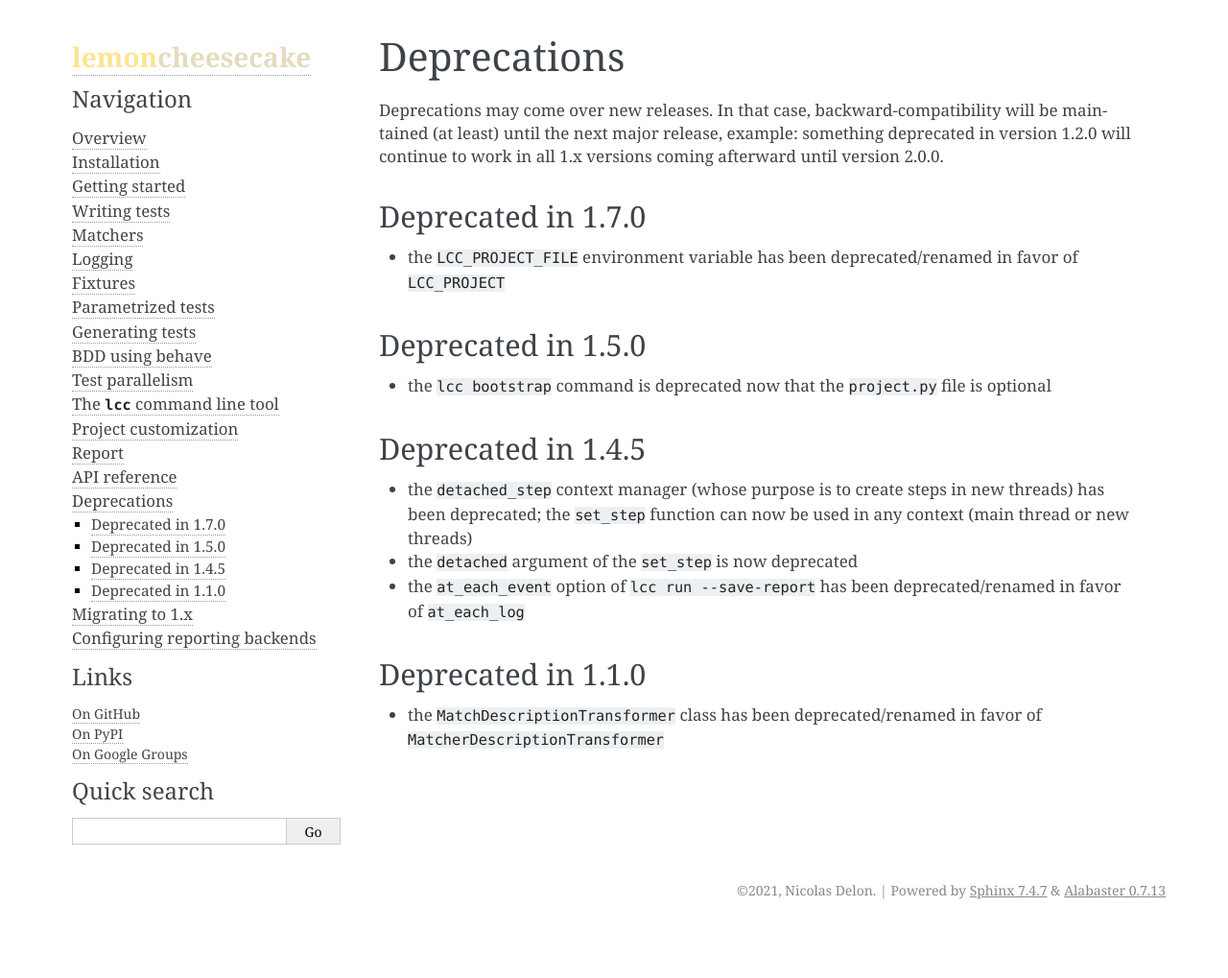
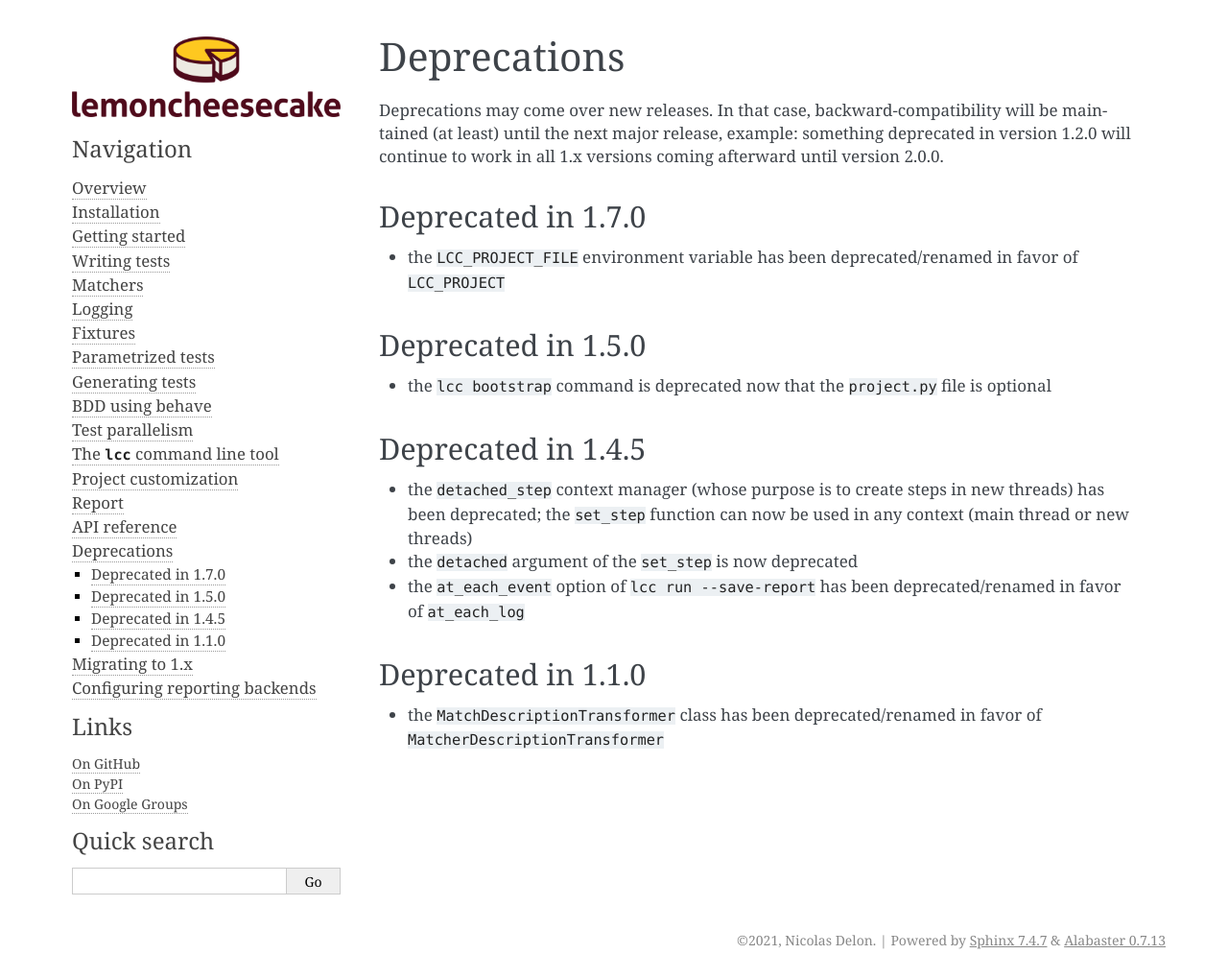
Before and after one commit to lemoncheesecake/lemoncheesecake, a Sphinx documentation site: the page built from doc/deprecations.rst, in a window 1280 px wide. Shown: the whole page at 96% size. Built offline with Sphinx 7.4.7, drawn with Linux system fonts in a browser that asks for light colours; before the commit the page ends 967 px from its top, so only the background shows below that.

Commit message:
doc: add new lemoncheesecake logo

```diff
--- a/doc/_static/custom.css
+++ b/doc/_static/custom.css
@@ -5,3 +5,7 @@ dl {
 div.highlight pre {
     padding: 11px 14px;
 }
+
+.logo > a {
+    border-bottom: 0px ! important;
+}
--- a/doc/_templates/logo.html
+++ b/doc/_templates/logo.html
@@ -1,15 +1,5 @@
-<style>
-.lemon {
-    color: #FBE591;
-}
-
-.cheesecake {
-    color: #E6DBBF;
-}
-</style>
-
 <h1 class="logo">
     <a href='index.html'>
-        <span class='lemon'>lemon</span><span class='cheesecake'>cheesecake</span>
+        <img src="_static/logo.png" alt=""/>
     </a>
 </h1>
```
Also changed, not shown: doc/_static/logo.png (added).
